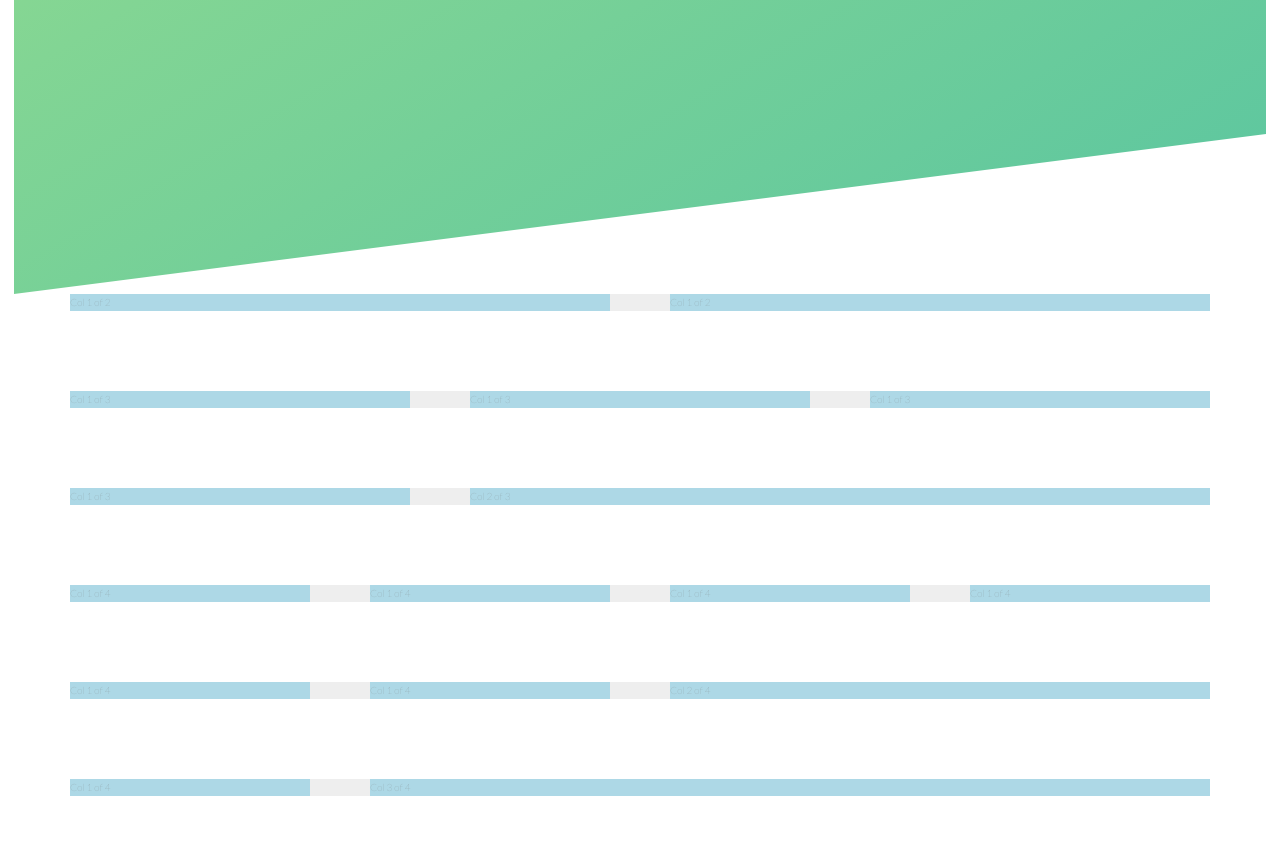
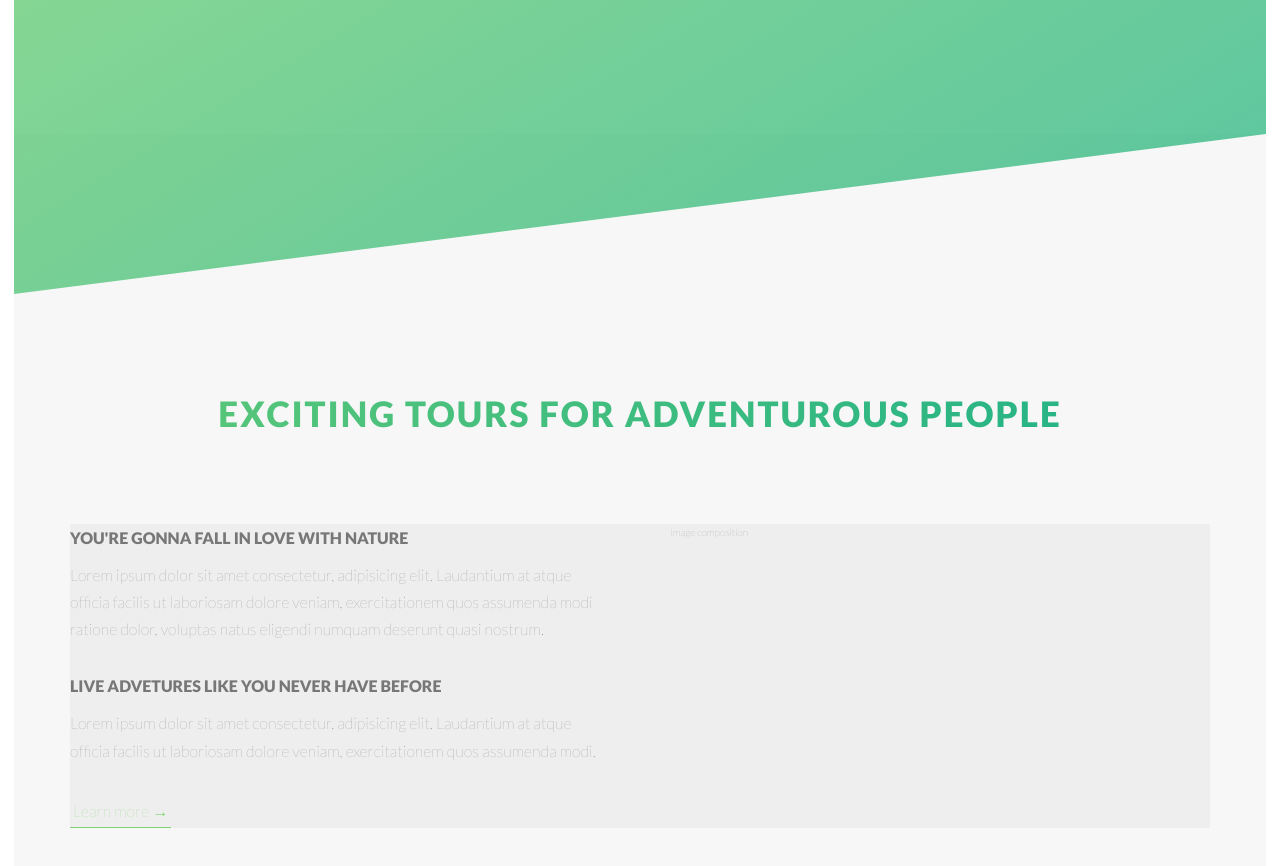
Before and after one commit to Darzwaitz/CSS_skills_updating_project_1, a plain HTML site: page index.html in a window 1280 px wide. Shown: the part 480-1346 px from the top of the page. Before the commit the page ends 1290 px from the top, so only its background shows below. Drawn offline with Linux system fonts and the light colour scheme.

Commit message:
added some paragraph and button styles

```diff
--- a/index.html
+++ b/index.html
@@ -26,7 +26,40 @@
 
     </header>
 
-    <section class="grid-test">
+    <main>
+        <section class="section-about">
+            <div class="u-center-text u-margin-bottom-big">
+                <h2 class="heading-secondary">
+                    Exciting tours for adventurous people
+                </h2>
+            </div>
+
+            <div class="row">
+                <div class="col-1-of-2">
+                    <h3 class="heading-tertiary u-margin-bottom-small">
+                        You're gonna fall in love with nature
+                    </h3>
+                    <p class="paragraph">
+                        Lorem ipsum dolor sit amet consectetur, adipisicing elit. Laudantium at atque officia facilis ut laboriosam dolore veniam, exercitationem quos assumenda modi ratione dolor, voluptas natus eligendi numquam deserunt quasi nostrum.
+                    </p>
+
+                    <h3 class="heading-tertiary u-margin-bottom-small">
+                        Live advetures like you never have before
+                    </h3>
+                    <p class="paragraph">
+                        Lorem ipsum dolor sit amet consectetur, adipisicing elit. Laudantium at atque officia facilis ut laboriosam dolore veniam, exercitationem quos assumenda modi.
+                    </p>
+
+                    <a href="#" class="btn-text">Learn more &rarr;</a>
+                </div>
+                <div class="col-1-of-2">
+                    Image composition
+                </div>
+            </div>
+        </section>
+    </main>
+
+    <!-- <section class="grid-test">
         <div class="row">
             <div class="col-1-of-2">
                 Col 1 of 2
@@ -87,7 +120,7 @@
                 Col 3 of 4
             </div>
         </div>
-    </section>
+    </section> -->
 
 </body>
 
--- a/scss/abstracts/_variables.scss
+++ b/scss/abstracts/_variables.scss
@@ -8,6 +8,11 @@ $color-primary-dark: #28b485;
 $color-grey-dark:#777;
 $color-white:#fff;
 $color-black:#000;
+$color-grey-light-1: #f7f7f7;
+
+/* FONT */
+
+$default-font-size: 1.6rem;
 
 /* GRID */
 
--- a/scss/base/_typography.scss
+++ b/scss/base/_typography.scss
@@ -33,3 +33,35 @@ body {
     color: $color-grey-dark;
     padding: 1.4rem;
 }
+
+.heading-secondary {
+    font-size: 3.5rem;
+    text-transform: uppercase;
+    font-weight: 700;
+    display: inline-block;
+    //text mask with gradient
+    background-image: linear-gradient(to right, $color-primary-light, $color-primary-dark);
+    //background image only where text is
+    -webkit-background-clip: text;
+    //set text to transparent to show mask of background image
+    color: transparent;
+    letter-spacing: .2rem;
+    transition: all .2s;
+    &:hover {
+        transform: skewY(2deg) skewX(15deg) scale(1.1);
+        text-shadow: .5rem 1rem 2rem rgba($color-black, .2);
+    }
+}
+
+.heading-tertiary {
+    font-size: $default-font-size;
+    font-weight: 700;
+    text-transform: uppercase;
+}
+
+.paragraph {
+    font-size: $default-font-size;
+    &:not(last-child) {
+        margin-bottom: 3rem;
+    }
+}
--- a/scss/base/_utilities.scss
+++ b/scss/base/_utilities.scss
@@ -0,0 +1,15 @@
+.u-center-text {
+    text-align: center;
+}
+
+.u-margin-bottom-small {
+    margin-bottom: 1rem;
+}
+
+.u-margin-bottom-medium {
+    margin-bottom: 4rem;
+}
+
+.u-margin-bottom-big {
+    margin-bottom: 8rem;
+}
--- a/scss/components/_button.scss
+++ b/scss/components/_button.scss
@@ -8,7 +8,7 @@
         border-radius: 10rem;
         transition: all .2s;
         position: relative;
-        font-size: 1.6rem;
+        font-size: $default-font-size;
     }
     &:hover {
         transform: translateY(-.3rem);
@@ -46,3 +46,26 @@
         }
     }
 }
+
+.btn-text {
+    &:link,
+    &:visited {
+        font-size: $default-font-size;
+        color: $color-primary;
+        display: inline-block;
+        text-decoration: none;
+        border-bottom: 1px solid $color-primary;
+        padding: 3px;
+        transition: all .2s;
+    }
+    &:hover {
+        background-color: $color-primary;
+        color: $color-white;
+        box-shadow: 0 1rem 2rem rgba($color-black, .15);
+        transform: translateY(-2px);
+    }
+    &:active {
+        box-shadow: 0 .5rem 1rem rgba($color-black, .15);
+        transform: translateY(0);
+    }
+}
--- a/scss/layout/_grid.scss
+++ b/scss/layout/_grid.scss
@@ -15,7 +15,7 @@
             @include clearfix;
             //attribute selector - select all classes that start with "col.."
             [class^="col-"] {
-                background-color: lightblue;
+                //background-color: lightblue;
                 float: left;
                 &:not(:last-child) {
                     margin-right: $gutter-horizontal;
--- a/scss/pages/_home.scss
+++ b/scss/pages/_home.scss
@@ -0,0 +1,6 @@
+.section-about {
+    background-color: $color-grey-light-1;
+    padding: 25rem 0;
+    //clear the banner image
+    margin-top: -20vh;
+}
```
Also changed, not shown: css/styles.css, 1 other file.
